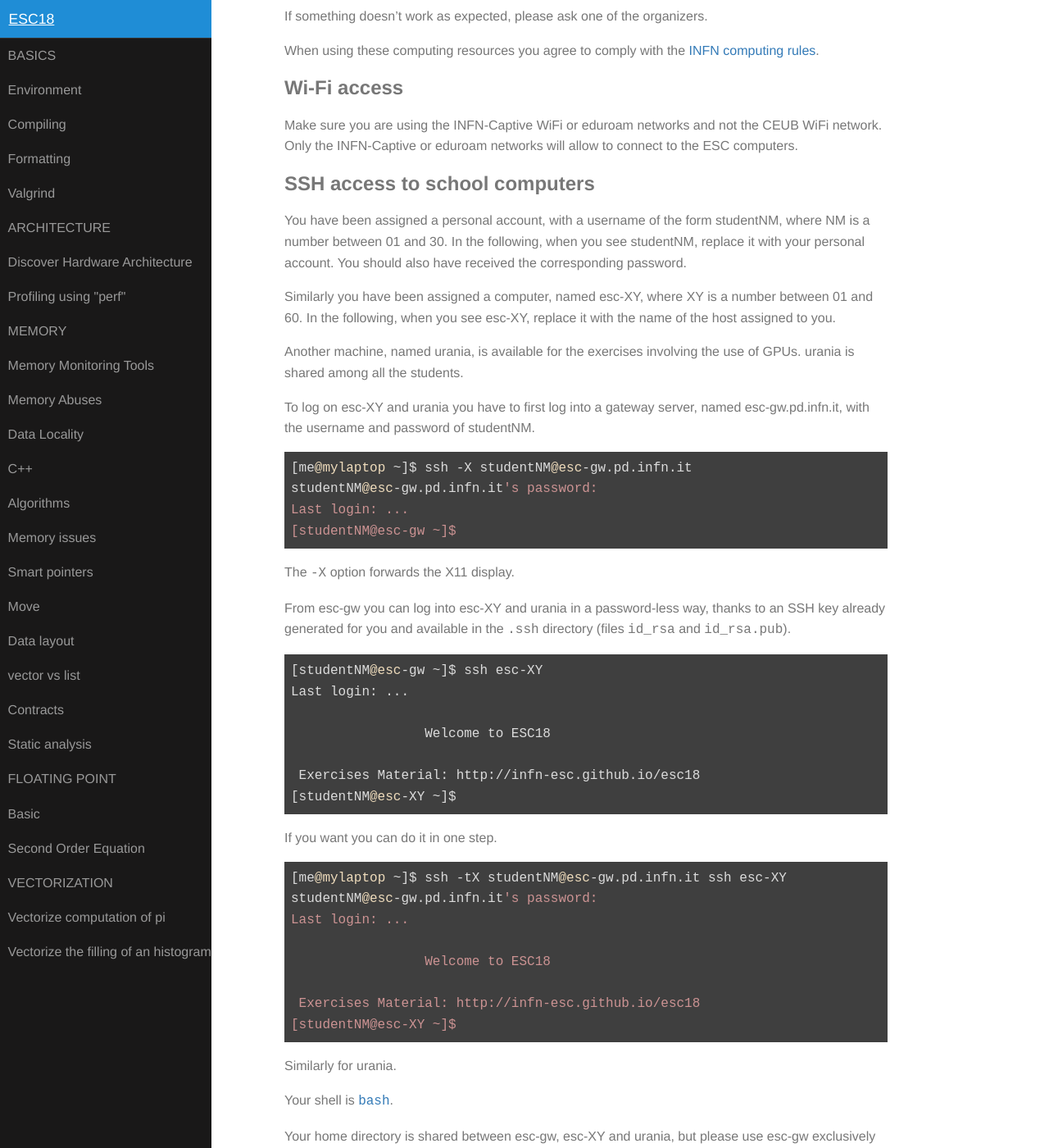
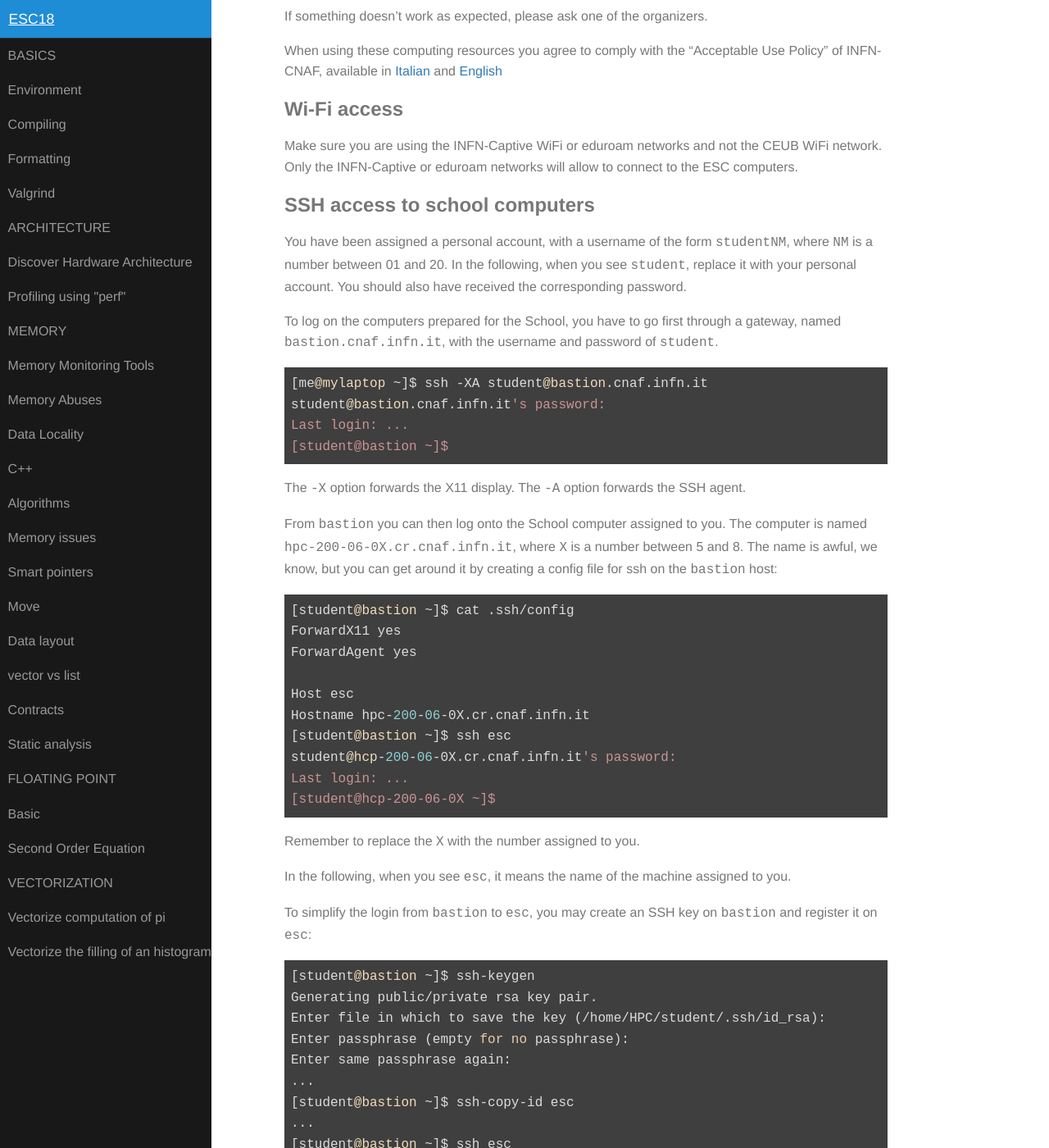
Before and after one commit to gudrutis/esc18, a Jekyll site: the page built from basic/environment.markdown, in a window 1280 px wide and 1400 px high, scrolled down 215 px. Shown: the whole window at 82% size. Built offline with Jekyll 4.4.1, drawn with Linux system fonts in a browser that asks for light colours; some of the changed text lies outside the part shown.

Commit message:
adapt to the new computer organization

```diff
--- a/basic/environment.markdown
+++ b/basic/environment.markdown
@@ -10,8 +10,10 @@ school exercises.
 If something doesn't work as expected, please ask one of the
 organizers.
 
-When using these computing resources you agree to comply with the [INFN
-computing rules](http://www.ac.infn.it/accesso_risorse_informatiche/en_regulations.pdf).
+When using these computing resources you agree to comply with the "Acceptable
+Use Policy" of INFN-CNAF, available
+in [Italian](https://www.cnaf.infn.it/wp-content/uploads/2016/10/AUP_it.pdf)
+and [English](https://www.cnaf.infn.it/wp-content/uploads/2016/10/AUP_en.pdf)
 
 ## Wi-Fi access
 
@@ -22,170 +24,123 @@ will allow to connect to the ESC computers.
 ## SSH access to school computers
 
 You have been assigned a personal account, with a username of the form
-studentNM, where NM is a number between 01 and 30. In the following,
-when you see studentNM, replace it with your personal account. You
+`studentNM`, where `NM` is a number between 01 and 20. In the following,
+when you see `student`, replace it with your personal account. You
 should also have received the corresponding password.
 
-Similarly you have been assigned a computer, named esc-XY, where XY is
-a number between 01 and 60. In the following, when you see esc-XY,
-replace it with the name of the host assigned to you.
+To log on the computers prepared for the School, you have to go first through a
+gateway, named `bastion.cnaf.infn.it`, with the username and password of
+`student`.
 
-Another machine, named urania, is available for the exercises
-involving the use of GPUs. urania is shared among all the students.
+	[me@mylaptop ~]$ ssh -XA student@bastion.cnaf.infn.it
+	student@bastion.cnaf.infn.it's password:
+	Last login: ...
+	[student@bastion ~]$
 
-To log on esc-XY and urania you have to first log into a gateway
-server, named esc-gw.pd.infn.it, with the username and password of
-studentNM.
+The `-X` option forwards the X11 display. The `-A` option forwards the SSH agent.
 
-	[me@mylaptop ~]$ ssh -X studentNM@esc-gw.pd.infn.it
-	studentNM@esc-gw.pd.infn.it's password:
+From `bastion` you can then log onto the School computer assigned to you. The computer is named
+`hpc-200-06-0X.cr.cnaf.infn.it`, where `X` is a number between 5 and 8. The name
+is awful, we know, but you can get around it by creating a config file for ssh on
+the `bastion` host:
+
+	[student@bastion ~]$ cat .ssh/config
+    ForwardX11 yes
+    ForwardAgent yes
+
+    Host esc
+    Hostname hpc-200-06-0X.cr.cnaf.infn.it
+    [student@bastion ~]$ ssh esc
+    student@hcp-200-06-0X.cr.cnaf.infn.it's password:
+    Last login: ...
+	[student@hcp-200-06-0X ~]$
+
+Remember to replace the `X` with the number assigned to you.
+
+In the following, when you see `esc`, it means the name of the machine assigned to you.
+
+To simplify the login from `bastion` to `esc`, you may create an SSH key on `bastion` and register it on `esc`:
+
+	[student@bastion ~]$ ssh-keygen
+    Generating public/private rsa key pair.
+    Enter file in which to save the key (/home/HPC/student/.ssh/id_rsa):
+    Enter passphrase (empty for no passphrase):
+    Enter same passphrase again:
+    ...
+	[student@bastion ~]$ ssh-copy-id esc
+    ...
+    [student@bastion ~]$ ssh esc
 	Last login: ...
-	[studentNM@esc-gw ~]$
-
-The `-X` option forwards the X11 display.
-
-From esc-gw you can log into esc-XY and urania in a password-less way,
-thanks to an SSH key already generated for you and available in the
-`.ssh` directory (files `id_rsa` and `id_rsa.pub`).
-
-	[studentNM@esc-gw ~]$ ssh esc-XY
-	Last login: ...
-
-	                 Welcome to ESC18
-
-	 Exercises Material: http://infn-esc.github.io/esc18
-	[studentNM@esc-XY ~]$
-
-If you want you can do it in one step.
-
-    [me@mylaptop ~]$ ssh -tX studentNM@esc-gw.pd.infn.it ssh esc-XY
-	studentNM@esc-gw.pd.infn.it's password:
-	Last login: ...
-
-	                 Welcome to ESC18
-
-	 Exercises Material: http://infn-esc.github.io/esc18
-	[studentNM@esc-XY ~]$
-
-Similarly for urania.
+	[student@hpc-200-06-0X ~]$
 
 Your shell is [`bash`](http://www.gnu.org/s/bash).
 
-Your home directory is shared between esc-gw, esc-XY and urania, but
-please use esc-gw exclusively as a bridge to log into esc-XY and
-urania.
-
-<div class="alert alert-danger" role="alert">
-<strong>IMPORTANT NOTE:</strong> The student computers will be uninstalled on Friday
-evening and all data on them will be destroyed. Please make sure you make
-a copy of everything valuable by the end of the Friday session!
-</div>
+Please note that:
+* the `bastion` host is useful and needed only as a gateway to `esc`
+* each `esc` computer is not assigned exclusively to a student
+* the home directory is shared between all `esc` computers, but not with `bastion`
+* your home directory will be wiped out and your `student` account will be
+  disabled soon after the end of the School. Please make sure to save somewhere
+  else what you want to keep.
 
 ## School material
 
 All the school material is included in a git repository. Get it using:
 
-    [studentNM@esc-XY ~]$ git clone https://github.com/infn-esc/esc18.git
+    [student@esc ~]$ git clone https://github.com/infn-esc/esc18.git
 
 ## Testing the environment
 
-1. Log into esc-XY.
+1. Log into `esc`.
 
-2. Check the following commands and the respective outputs.
+1. Enable the right toolsets
 
-		[studentNM@esc-XY ~]$ c++ -dumpversion
-		7.2.0
-		[studentNM@esc-XY ~]$ valgrind --version
-		valgrind-3.12.0
-		[studentNM@esc-XY ~]$ clang-format --version
-		clang-format version 5.0.0 (tags/RELEASE_500/final)
-		[studentNM@esc-XY ~]$ clang-tidy --version
-		LLVM (http://llvm.org/):
-		LLVM version 5.0.0
-		Optimized build.
-		Default target: x86_64-unknown-linux-gnu
-		Host CPU: nehalem
-		[studentNM@esc-XY ~]$ perf --version
-		perf version 3.10.0-693.2.2.el7.x86_64.debug
+       [student@esc ~]$ scl enable devtoolset-7 llvm-toolset-7 bash
+
+1. Check the following commands and the respective outputs.
+
+       [student@esc ~]$ gcc --version
+       gcc (GCC) 7.3.1 20180303 (Red Hat 7.3.1-5)
+       ...
+       [student@esc ~]$ clang --version
+       clang version 5.0.1 (tags/RELEASE_501/final)
+       ...
+       [student@esc ~]$ valgrind --version
+       valgrind-3.13.0
+       [student@esc ~]$ perf --version
+       perf version 3.10.0-693.21.1.el7.x86_64.debug
 
 ## Editing source code
 
 ### Editing locally
 
-On esc-XY you can find several editors available, such as vim, emacs,
-gedit, nano. If the X display is available, graphical editors
-will open a window on your laptop; the network latency however may not
-be good enough to give you a fine experience.
+On `esc` you can find several editors available, such as vim, emacs, nano. If
+the X display is available, graphical editors will open a window on your laptop;
+the network latency however may not be good enough to give you a fine
+experience. Just try.
 
 ### Editing remotely
 
-Alternatively you could edit the source code for the exercises on your
-laptop, synchronizing the files with the ESC machines. Some options
-are presented below.
+Alternatively you could edit the source code for the exercises on your laptop,
+synchronizing the files with the `esc` machine, for example using one of the
+following:
 
-First of all you should simplify your use of SSH to connect to ESC
-resources.
+* `scp`: You can copy files remotely using `scp`, in both directions.
 
-If you run Linux, you could for example copy the SSH credentials
-available on esc-gw onto your laptop and configure SSH to use them
-when logging into esc-gw.
+* `sshfs`: You can mount your `esc` home directory on your laptop via `sshfs`.
 
-	[me@mylaptop ~]$ mkdir esc_ssh
-	[me@mylaptop ~]$ scp studentNM@esc-gw.pd.infn.it:.ssh/id_rsa esc_ssh
-	[me@mylaptop ~]$ scp studentNM@esc-gw.pd.infn.it:.ssh/id_rsa.pub esc_ssh
-	[me@mylaptop ~]$ chmod 600 esc_ssh/id_rsa
-	[me@mylaptop ~]$ cat >> .ssh/config <<EOF
-	>
-	> Host esc-gw
-	> HostName esc-gw.pd.infn.it
-	> User studentNM
-	> IdentityFile ~/esc_ssh/id_rsa
-	> ForwardX11 yes
-	> EOF
-	[me@mylaptop ~]$ ssh esc-gw
-	Last login: ...
-	[studentNM@esc-gw ~]$
+* `rsync`: You can synchronize your local workspace with the one you keep on `esc`
+  using [`rsync`](http://rsync.samba.org/). Please refer to the `rsync` manual to
+  fully understand the meaning of the different options, so to avoid mistakes
+  that could cause loss of data.
 
-### Using scp
+For this to work seamlessly, however, you should first simplify your use of SSH
+to connect to `esc`, namely:
 
-You can copy files remotely using scp, in both directions.
+* enable the use of SSH keys in place of password authentication also from your
+  laptop to `bastion`
+* enable an SSH tunnel on `bastion` in order to be able to connect directly from
+  your laptop to `esc`
 
-	[me@mylaptop ~]$ scp exercise.cc @esc-gw:
-	[me@mylaptop ~]$ scp @esc-gw:exercise2.cc .
-
-### Using sshfs
-
-You can mount your ESC home directory on your laptop via sshfs.
-
-	[me@mylaptop ~]$ mkdir esc_workspace
-	[me@mylaptop ~]$ sshfs esc-gw: esc_workspace
-	[me@mylaptop ~]$ vi esc_workspace/exercise.cc
-	[me@mylaptop ~]$ ssh esc-gw ls
-	exercise.cc
-
-To unmount use `fusermount -u ~/esc_workspace`.
-
-### Using rsync
-
-You can synchronize your local workspace with the one you keep on the
-ESC system using [rsync](http://rsync.samba.org/). The synchronization
-can work in both directions, so you can use it for example to save all
-your work on your laptop at the end of the week.
-
-To synchronize the remote workspace on the ESC system with your
-locally-modified one you can do:
-
-	[me@mylaptop ~]$ mkdir esc_workspace
-	[me@mylaptop ~]$ vi esc_workspace/exercise.cc
-	[me@mylaptop ~]$ rsync -av -e ssh esc_workspace esc-gw:
-	[me@mylaptop ~]$ ssh esc-gw ls esc_workspace/exercise.cc
-	esc_workspace/exercise.cc
-
-Similarly, if you make modifications to the remote ESC workspace you
-can synchronize your local one:
-
-    [me@mylaptop ~]$ rsync -av -e ssh esc-gw:esc_workspace esc_workspace
-
-Please refer to the rsync manual to fully understand the meaning of
-the different options, so to avoid mistakes that could cause loss of
-data.
+The setup is not overly difficult, but it's not trivial either, so we suggest
+this approach only if you are familiar with the SSH mechanisms.
```
